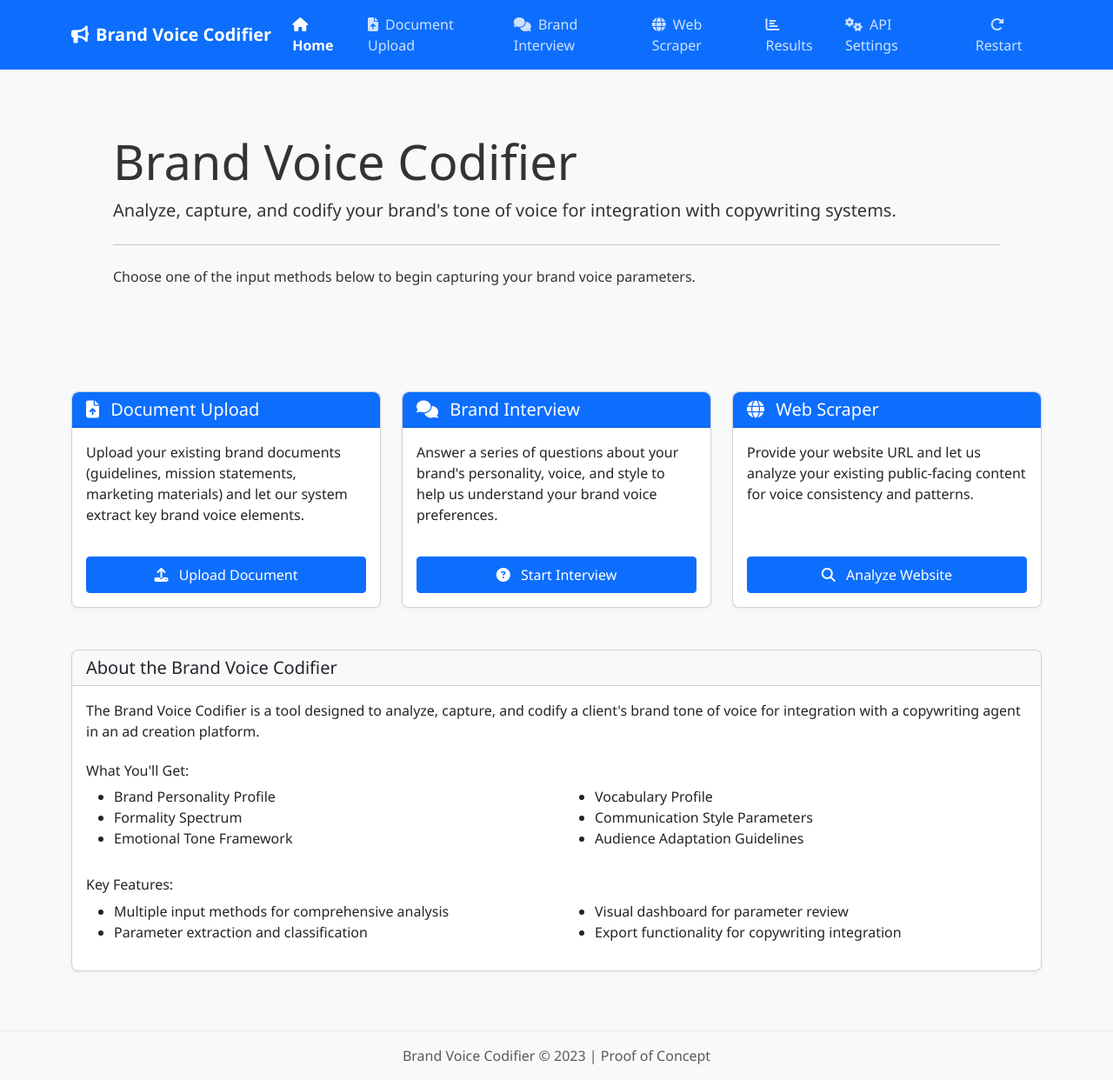
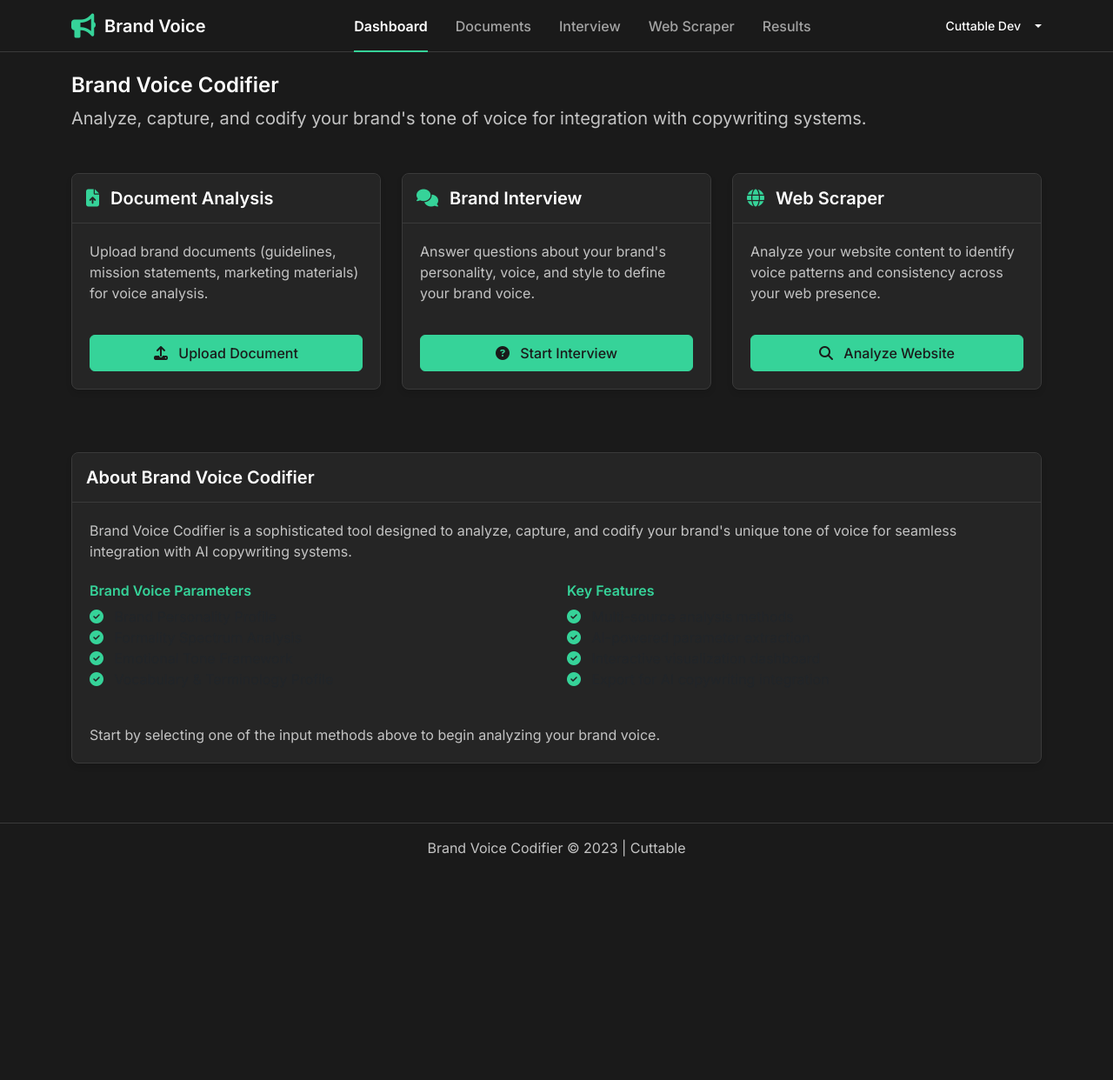
Before and after one commit to tom2tomtomtom/BrandVoice, a Flask app: page / in a window 1280 px wide. Shown: the whole page at 87% size. After the commit the page ends 985 px from the top, so only its background shows below. Run offline with Flask 3, Linux system fonts and the light colour scheme; some libraries are stand-ins or nearby versions.

Commit message:
Add dark theme UI based on design brief

```diff
--- /dev/null
+++ b/static/css/dark-theme.css
@@ -0,0 +1,365 @@
+/* Dark Theme CSS for Brand Voice Codifier */
+
+/* Base Styles */
+:root {
+    --primary-bg: #1a1a1a;
+    --secondary-bg: #252525;
+    --primary-accent: #36d399;
+    --text-primary: #ffffff;
+    --text-secondary: #c4c4c4;
+    --text-placeholder: #6e6e6e;
+    --border-color: #3a3a3a;
+    --success-color: #36d399;
+    --error-color: #ff4d4d;
+    --warning-color: #ffab00;
+    --hover-bg: #2c2c2c;
+    --card-bg: #252525;
+    --input-bg: #2a2a2a;
+    --modal-bg: #252525;
+    --dropdown-bg: #2a2a2a;
+    --transition-speed: 200ms;
+}
+
+body {
+    font-family: 'Inter', -apple-system, BlinkMacSystemFont, 'Segoe UI', Roboto, Oxygen, Ubuntu, Cantarell, 'Open Sans', 'Helvetica Neue', sans-serif;
+    background-color: var(--primary-bg);
+    color: var(--text-primary);
+    min-height: 100vh;
+    display: flex;
+    flex-direction: column;
+    transition: background-color var(--transition-speed) ease;
+}
+
+/* Typography */
+h1, h2, h3, h4, h5, h6 {
+    color: var(--text-primary);
+    font-weight: 600;
+}
+
+h1 {
+    font-size: 24px;
+}
+
+p {
+    color: var(--text-secondary);
+}
+
+a {
+    color: var(--primary-accent);
+    text-decoration: none;
+    transition: color var(--transition-speed) ease;
+}
+
+a:hover {
+    color: var(--primary-accent);
+    opacity: 0.9;
+}
+
+/* Navbar Styles */
+.navbar {
+    height: 60px;
+    background-color: var(--primary-bg) !important;
+    border-bottom: 1px solid var(--border-color);
+    padding: 0 24px;
+}
+
+.navbar-brand {
+    font-weight: 600;
+    color: var(--text-primary) !important;
+    display: flex;
+    align-items: center;
+}
+
+.navbar-brand i {
+    font-size: 28px;
+    margin-right: 10px;
+    color: var(--primary-accent);
+}
+
+.navbar-dark .navbar-nav .nav-link {
+    color: var(--text-primary);
+    opacity: 0.6;
+    font-size: 16px;
+    font-weight: 500;
+    padding: 0;
+    margin: 0 16px;
+    transition: opacity var(--transition-speed) ease;
+    position: relative;
+}
+
+.navbar-dark .navbar-nav .nav-link:hover {
+    opacity: 0.8;
+}
+
+.navbar-dark .navbar-nav .nav-link.active {
+    opacity: 1;
+    color: var(--text-primary);
+}
+
+.navbar-dark .navbar-nav .nav-link.active::after {
+    content: '';
+    position: absolute;
+    bottom: -18px;
+    left: 0;
+    width: 100%;
+    height: 2px;
+    background-color: var(--primary-accent);
+}
+
+/* Restart Button in Navbar */
+#restart-button {
+    color: var(--text-primary);
+    opacity: 0.6;
+    padding: 8px 12px;
+    margin-left: 5px;
+    transition: all var(--transition-speed) ease;
+}
+
+#restart-button:hover {
+    opacity: 0.8;
+    background-color: rgba(255, 77, 77, 0.1);
+}
+
+#restart-button i {
+    margin-right: 5px;
+    color: var(--error-color);
+}
+
+/* Card Styles */
+.card {
+    background-color: var(--card-bg);
+    border: 1px solid var(--border-color);
+    border-radius: 8px;
+    box-shadow: 0 4px 6px rgba(0, 0, 0, 0.1);
+    margin-bottom: 20px;
+    transition: transform var(--transition-speed), box-shadow var(--transition-speed);
+}
+
+.card:hover {
+    transform: translateY(-2px);
+    box-shadow: 0 6px 12px rgba(0, 0, 0, 0.15);
+}
+
+.card-header {
+    background-color: var(--secondary-bg);
+    border-bottom: 1px solid var(--border-color);
+    font-weight: 600;
+    color: var(--text-primary);
+    padding: 16px;
+}
+
+.card-body {
+    padding: 20px;
+}
+
+/* Button Styles */
+.btn {
+    border-radius: 6px;
+    font-weight: 500;
+    font-size: 16px;
+    padding: 8px 16px;
+    transition: all var(--transition-speed) ease;
+}
+
+.btn-primary {
+    background-color: var(--primary-accent);
+    border-color: var(--primary-accent);
+    color: var(--primary-bg);
+}
+
+.btn-primary:hover {
+    background-color: var(--primary-accent);
+    border-color: var(--primary-accent);
+    opacity: 0.9;
+}
+
+.btn-outline-primary {
+    border-color: var(--primary-accent);
+    color: var(--primary-accent);
+}
+
+.btn-outline-primary:hover {
+    background-color: var(--primary-accent);
+    border-color: var(--primary-accent);
+    color: var(--primary-bg);
+}
+
+.btn-danger {
+    background-color: var(--error-color);
+    border-color: var(--error-color);
+}
+
+.btn-danger:hover {
+    background-color: var(--error-color);
+    border-color: var(--error-color);
+    opacity: 0.9;
+}
+
+.btn-secondary {
+    background-color: #3a3a3a;
+    border-color: #3a3a3a;
+    color: var(--text-primary);
+}
+
+.btn-secondary:hover {
+    background-color: #4a4a4a;
+    border-color: #4a4a4a;
+    color: var(--text-primary);
+}
+
+/* Form Styles */
+.form-control, .form-select {
+    background-color: var(--input-bg);
+    border: 1px solid var(--border-color);
+    color: var(--text-primary);
+    border-radius: 6px;
+    padding: 10px 12px;
+}
+
+.form-control:focus, .form-select:focus {
+    background-color: var(--input-bg);
+    border-color: var(--primary-accent);
+    box-shadow: 0 0 0 0.25rem rgba(54, 211, 153, 0.25);
+    color: var(--text-primary);
+}
+
+.form-control::placeholder {
+    color: var(--text-placeholder);
+}
+
+.form-label {
+    color: var(--text-secondary);
+    font-size: 14px;
+    font-weight: 500;
+    margin-bottom: 8px;
+}
+
+/* Alert Styles */
+.alert {
+    border-radius: 6px;
+    border: none;
+}
+
+.alert-success {
+    background-color: rgba(54, 211, 153, 0.1);
+    color: var(--success-color);
+}
+
+.alert-danger {
+    background-color: rgba(255, 77, 77, 0.1);
+    color: var(--error-color);
+}
+
+.alert-warning {
+    background-color: rgba(255, 171, 0, 0.1);
+    color: var(--warning-color);
+}
+
+.alert-info {
+    background-color: rgba(54, 162, 235, 0.1);
+    color: #36a2eb;
+}
+
+/* Modal Styles */
+.modal-content {
+    background-color: var(--modal-bg);
+    border: 1px solid var(--border-color);
+    border-radius: 8px;
+}
+
+.modal-header {
+    border-bottom: 1px solid var(--border-color);
+}
+
+.modal-footer {
+    border-top: 1px solid var(--border-color);
+}
+
+/* Dropdown Styles */
+.dropdown-menu {
+    background-color: var(--dropdown-bg);
+    border: 1px solid var(--border-color);
+    border-radius: 6px;
+    box-shadow: 0 4px 12px rgba(0, 0, 0, 0.15);
+    padding: 8px 0;
+    margin-top: 10px;
+}
+
+.dropdown-item {
+    color: var(--text-primary);
+    padding: 8px 16px;
+    font-size: 14px;
+}
+
+.dropdown-item:hover {
+    background-color: var(--hover-bg);
+    color: var(--text-primary);
+}
+
+.dropdown-divider {
+    border-top: 1px solid var(--border-color);
+    margin: 8px 0;
+}
+
+.dropdown-toggle::after {
+    margin-left: 8px;
+    vertical-align: middle;
+}
+
+/* Jumbotron Styles */
+.jumbotron {
+    background-color: var(--secondary-bg);
+    border: 1px solid var(--border-color);
+}
+
+/* Footer Styles */
+.footer {
+    background-color: var(--primary-bg);
+    border-top: 1px solid var(--border-color);
+    color: var(--text-secondary);
+}
+
+/* Utility Classes */
+.bg-light {
+    background-color: var(--secondary-bg) !important;
+}
+
+.text-muted {
+    color: var(--text-secondary) !important;
+}
+
+.border {
+    border-color: var(--border-color) !important;
+}
+
+/* Chart Colors */
+.chart-colors {
+    --chart-color1: var(--primary-accent);
+    --chart-color2: var(--warning-color);
+    --chart-color3: var(--error-color);
+    --chart-color4: #36a2eb;
+    --chart-color5: #9966ff;
+}
+
+/* Responsive Adjustments */
+@media (max-width: 992px) {
+    .navbar-nav .nav-link {
+        margin: 0 12px;
+    }
+}
+
+@media (max-width: 768px) {
+    .navbar {
+        padding: 0 16px;
+    }
+
+    .navbar-collapse {
+        background-color: var(--primary-bg);
+        padding: 16px;
+        border-bottom: 1px solid var(--border-color);
+    }
+
+    .navbar-dark .navbar-nav .nav-link.active::after {
+        bottom: -8px;
+    }
+}
--- a/templates/base.html
+++ b/templates/base.html
@@ -11,63 +11,76 @@
     <!-- Font Awesome -->
     <link rel="stylesheet" href="https://cdnjs.cloudflare.com/ajax/libs/font-awesome/6.4.0/css/all.min.css">
 
+    <!-- Inter Font -->
+    <link rel="stylesheet" href="https://fonts.googleapis.com/css2?family=Inter:wght@400;500;600;700&display=swap">
+
     <!-- Custom CSS -->
     <link rel="stylesheet" href="{{ url_for('static', filename='css/style.css') }}">
+    <link rel="stylesheet" href="{{ url_for('static', filename='css/dark-theme.css') }}">
 
     {% block extra_css %}{% endblock %}
 </head>
 <body>
-    <nav class="navbar navbar-expand-lg navbar-dark bg-primary">
+    <nav class="navbar navbar-expand-lg navbar-dark">
         <div class="container">
             <a class="navbar-brand" href="{{ url_for('home') }}">
-                <i class="fas fa-bullhorn me-2"></i>Brand Voice Codifier
+                <i class="fas fa-bullhorn"></i>Brand Voice
             </a>
             <button class="navbar-toggler" type="button" data-bs-toggle="collapse" data-bs-target="#navbarNav">
                 <span class="navbar-toggler-icon"></span>
             </button>
             <div class="collapse navbar-collapse" id="navbarNav">
-                <ul class="navbar-nav ms-auto">
+                <ul class="navbar-nav mx-auto">
                     <li class="nav-item">
                         <a class="nav-link {% if request.endpoint == 'home' %}active{% endif %}" href="{{ url_for('home') }}">
-                            <i class="fas fa-home me-1"></i> Home
+                            Dashboard
                         </a>
                     </li>
                     <li class="nav-item">
                         <a class="nav-link {% if request.endpoint == 'document_upload' %}active{% endif %}" href="{{ url_for('document_upload') }}">
-                            <i class="fas fa-file-upload me-1"></i> Document Upload
+                            Documents
                         </a>
                     </li>
                     <li class="nav-item">
                         <a class="nav-link {% if request.endpoint == 'brand_interview' %}active{% endif %}" href="{{ url_for('brand_interview') }}">
-                            <i class="fas fa-comments me-1"></i> Brand Interview
+                            Interview
                         </a>
                     </li>
                     <li class="nav-item">
                         <a class="nav-link {% if request.endpoint == 'web_scraper' %}active{% endif %}" href="{{ url_for('web_scraper') }}">
-                            <i class="fas fa-globe me-1"></i> Web Scraper
+                            Web Scraper
                         </a>
                     </li>
                     <li class="nav-item">
                         <a class="nav-link {% if request.endpoint == 'results' %}active{% endif %}" href="{{ url_for('results') }}">
-                            <i class="fas fa-chart-bar me-1"></i> Results
+                            Results
                         </a>
                     </li>
-                    <li class="nav-item">
-                        <a class="nav-link {% if request.endpoint == 'api_settings' %}active{% endif %}" href="{{ url_for('api_settings') }}">
-                            <i class="fas fa-cogs me-1"></i> API Settings
+                </ul>
+                <div class="d-flex align-items-center">
+                    <div class="dropdown">
+                        <a class="nav-link dropdown-toggle d-flex align-items-center" href="#" role="button" id="userDropdown" data-bs-toggle="dropdown" aria-expanded="false">
+                            <span class="me-2" style="font-size: 14px; font-weight: 500;">Cuttable Dev</span>
+                        </a>
+                        <ul class="dropdown-menu dropdown-menu-end" aria-labelledby="userDropdown">
+                            <li>
+                                <a class="dropdown-item" href="{{ url_for('api_settings') }}">
+                                    <i class="fas fa-cogs me-2"></i> API Settings
                                 </a>
                             </li>
-                    <li class="nav-item">
-                        <form action="{{ url_for('restart') }}" method="post" id="restart-form" class="d-inline">
+                            <li><hr class="dropdown-divider"></li>
+                            <li>
+                                <form action="{{ url_for('restart') }}" method="post" id="restart-form">
                                     <input type="hidden" name="csrf_token" value="{{ csrf_token() }}">
-                            <button type="button" class="btn btn-danger nav-link border-0" id="restart-button"
-                                    style="background-color: transparent;"
+                                    <button type="button" class="dropdown-item text-danger" id="restart-button"
                                             data-bs-toggle="modal" data-bs-target="#restartModal">
-                                <i class="fas fa-redo-alt me-1"></i> Restart
+                                        <i class="fas fa-redo-alt me-2"></i> Restart Application
                                     </button>
                                 </form>
                             </li>
                         </ul>
+                    </div>
+                </div>
             </div>
         </div>
     </nav>
@@ -76,13 +89,13 @@
     <div class="modal fade" id="restartModal" tabindex="-1" aria-labelledby="restartModalLabel" aria-hidden="true">
         <div class="modal-dialog">
             <div class="modal-content">
-                <div class="modal-header bg-danger text-white">
-                    <h5 class="modal-title" id="restartModalLabel"><i class="fas fa-exclamation-triangle me-2"></i> Confirm Restart</h5>
+                <div class="modal-header">
+                    <h5 class="modal-title" id="restartModalLabel"><i class="fas fa-exclamation-triangle me-2" style="color: var(--error-color);"></i> Confirm Restart</h5>
                     <button type="button" class="btn-close btn-close-white" data-bs-dismiss="modal" aria-label="Close"></button>
                 </div>
                 <div class="modal-body">
                     <p>Are you sure you want to restart the application? This will clear all your current data and reset the application to its initial state.</p>
-                    <p class="text-danger"><strong>Warning:</strong> This action cannot be undone.</p>
+                    <p style="color: var(--error-color);"><strong>Warning:</strong> This action cannot be undone.</p>
                 </div>
                 <div class="modal-footer">
                     <button type="button" class="btn btn-secondary" data-bs-dismiss="modal">Cancel</button>
@@ -109,9 +122,9 @@
         {% block content %}{% endblock %}
     </div>
 
-    <footer class="footer mt-auto py-3 bg-light">
+    <footer class="footer mt-auto py-3">
         <div class="container text-center">
-            <span class="text-muted">Brand Voice Codifier &copy; 2023 | Proof of Concept</span>
+            <span class="text-muted">Brand Voice Codifier &copy; 2023 | Cuttable</span>
         </div>
     </footer>
 
--- a/templates/index.html
+++ b/templates/index.html
@@ -1,27 +1,23 @@
 {% extends 'base.html' %}
 
-{% block title %}Brand Voice Codifier - Home{% endblock %}
+{% block title %}Dashboard{% endblock %}
 
 {% block content %}
 <div class="row">
-    <div class="col-12">
-        <div class="jumbotron bg-light p-5 rounded">
-            <h1 class="display-4">Brand Voice Codifier</h1>
-            <p class="lead">Analyze, capture, and codify your brand's tone of voice for integration with copywriting systems.</p>
-            <hr class="my-4">
-            <p>Choose one of the input methods below to begin capturing your brand voice parameters.</p>
-        </div>
+    <div class="col-12 mb-4">
+        <h1>Brand Voice Codifier</h1>
+        <p class="lead">Analyze, capture, and codify your brand's tone of voice for integration with copywriting systems.</p>
     </div>
 </div>
 
-<div class="row mt-4">
+<div class="row mt-2">
     <div class="col-md-4 mb-4">
         <div class="card h-100">
-            <div class="card-header bg-primary text-white">
-                <h5 class="mb-0"><i class="fas fa-file-upload me-2"></i> Document Upload</h5>
+            <div class="card-header">
+                <h5 class="mb-0"><i class="fas fa-file-upload me-2" style="color: var(--primary-accent);"></i> Document Analysis</h5>
             </div>
             <div class="card-body d-flex flex-column">
-                <p>Upload your existing brand documents (guidelines, mission statements, marketing materials) and let our system extract key brand voice elements.</p>
+                <p>Upload brand documents (guidelines, mission statements, marketing materials) for voice analysis.</p>
                 <div class="mt-auto">
                     {% if input_methods.document_upload.used %}
                         <div class="alert alert-success mb-3">
@@ -30,7 +26,7 @@
                     {% endif %}
                     <a href="{{ url_for('document_upload') }}" class="btn btn-primary w-100">
                         {% if input_methods.document_upload.used %}
-                            <i class="fas fa-redo me-2"></i> Analyze Another Document
+                            <i class="fas fa-redo me-2"></i> Analyze New Document
                         {% else %}
                             <i class="fas fa-upload me-2"></i> Upload Document
                         {% endif %}
@@ -42,11 +38,11 @@
 
     <div class="col-md-4 mb-4">
         <div class="card h-100">
-            <div class="card-header bg-primary text-white">
-                <h5 class="mb-0"><i class="fas fa-comments me-2"></i> Brand Interview</h5>
+            <div class="card-header">
+                <h5 class="mb-0"><i class="fas fa-comments me-2" style="color: var(--primary-accent);"></i> Brand Interview</h5>
             </div>
             <div class="card-body d-flex flex-column">
-                <p>Answer a series of questions about your brand's personality, voice, and style to help us understand your brand voice preferences.</p>
+                <p>Answer questions about your brand's personality, voice, and style to define your brand voice.</p>
                 <div class="mt-auto">
                     {% if input_methods.brand_interview.used %}
                         <div class="alert alert-success mb-3">
@@ -67,11 +63,11 @@
 
     <div class="col-md-4 mb-4">
         <div class="card h-100">
-            <div class="card-header bg-primary text-white">
-                <h5 class="mb-0"><i class="fas fa-globe me-2"></i> Web Scraper</h5>
+            <div class="card-header">
+                <h5 class="mb-0"><i class="fas fa-globe me-2" style="color: var(--primary-accent);"></i> Web Scraper</h5>
             </div>
             <div class="card-body d-flex flex-column">
-                <p>Provide your website URL and let us analyze your existing public-facing content for voice consistency and patterns.</p>
+                <p>Analyze your website content to identify voice patterns and consistency across your web presence.</p>
                 <div class="mt-auto">
                     {% if input_methods.web_scraper.used %}
                         <div class="alert alert-success mb-3">
@@ -80,7 +76,7 @@
                     {% endif %}
                     <a href="{{ url_for('web_scraper') }}" class="btn btn-primary w-100">
                         {% if input_methods.web_scraper.used %}
-                            <i class="fas fa-redo me-2"></i> Analyze Another Website
+                            <i class="fas fa-redo me-2"></i> Analyze New Website
                         {% else %}
                             <i class="fas fa-search me-2"></i> Analyze Website
                         {% endif %}
@@ -94,11 +90,11 @@
 {% if input_methods.document_upload.used or input_methods.brand_interview.used or input_methods.web_scraper.used %}
     <div class="row mt-4">
         <div class="col-12">
-            <div class="card bg-success text-white">
-                <div class="card-body text-center">
-                    <h4><i class="fas fa-check-circle me-2"></i> You've completed at least one input method!</h4>
+            <div class="card" style="border-color: var(--primary-accent); background-color: rgba(54, 211, 153, 0.1);">
+                <div class="card-body text-center py-4">
+                    <h4><i class="fas fa-check-circle me-2" style="color: var(--primary-accent);"></i> You've completed at least one input method!</h4>
                     <p>View your brand voice parameters and export them for use in copywriting systems.</p>
-                    <a href="{{ url_for('results') }}" class="btn btn-light btn-lg">
+                    <a href="{{ url_for('results') }}" class="btn btn-primary btn-lg px-4 py-2 mt-2">
                         <i class="fas fa-chart-bar me-2"></i> View Results
                     </a>
                 </div>
@@ -107,47 +103,38 @@
     </div>
 {% endif %}
 
-<div class="row mt-4">
+<div class="row mt-5">
     <div class="col-12">
         <div class="card">
-            <div class="card-header bg-light">
-                <h5 class="mb-0">About the Brand Voice Codifier</h5>
+            <div class="card-header">
+                <h5 class="mb-0">About Brand Voice Codifier</h5>
             </div>
             <div class="card-body">
-                <p>The Brand Voice Codifier is a tool designed to analyze, capture, and codify a client's brand tone of voice for integration with a copywriting agent in an ad creation platform.</p>
+                <p>Brand Voice Codifier is a sophisticated tool designed to analyze, capture, and codify your brand's unique tone of voice for seamless integration with AI copywriting systems.</p>
 
-                <h6 class="mt-4">What You'll Get:</h6>
-                <div class="row">
+                <div class="row mt-4">
                     <div class="col-md-6">
-                        <ul>
-                            <li>Brand Personality Profile</li>
-                            <li>Formality Spectrum</li>
-                            <li>Emotional Tone Framework</li>
+                        <h6 style="color: var(--primary-accent);">Brand Voice Parameters</h6>
+                        <ul class="list-unstyled">
+                            <li><i class="fas fa-check-circle me-2" style="color: var(--primary-accent);"></i> Brand Personality Profile</li>
+                            <li><i class="fas fa-check-circle me-2" style="color: var(--primary-accent);"></i> Formality Spectrum Analysis</li>
+                            <li><i class="fas fa-check-circle me-2" style="color: var(--primary-accent);"></i> Emotional Tone Framework</li>
+                            <li><i class="fas fa-check-circle me-2" style="color: var(--primary-accent);"></i> Vocabulary & Terminology Profile</li>
                         </ul>
                     </div>
                     <div class="col-md-6">
-                        <ul>
-                            <li>Vocabulary Profile</li>
-                            <li>Communication Style Parameters</li>
-                            <li>Audience Adaptation Guidelines</li>
+                        <h6 style="color: var(--primary-accent);">Key Features</h6>
+                        <ul class="list-unstyled">
+                            <li><i class="fas fa-check-circle me-2" style="color: var(--primary-accent);"></i> Multi-source analysis methods</li>
+                            <li><i class="fas fa-check-circle me-2" style="color: var(--primary-accent);"></i> AI-powered parameter extraction</li>
+                            <li><i class="fas fa-check-circle me-2" style="color: var(--primary-accent);"></i> Interactive visualization dashboard</li>
+                            <li><i class="fas fa-check-circle me-2" style="color: var(--primary-accent);"></i> Export for AI copywriting integration</li>
                         </ul>
                     </div>
                 </div>
 
-                <h6 class="mt-3">Key Features:</h6>
-                <div class="row">
-                    <div class="col-md-6">
-                        <ul>
-                            <li>Multiple input methods for comprehensive analysis</li>
-                            <li>Parameter extraction and classification</li>
-                        </ul>
-                    </div>
-                    <div class="col-md-6">
-                        <ul>
-                            <li>Visual dashboard for parameter review</li>
-                            <li>Export functionality for copywriting integration</li>
-                        </ul>
-                    </div>
+                <div class="mt-4">
+                    <p class="mb-0" style="color: var(--text-secondary);">Start by selecting one of the input methods above to begin analyzing your brand voice.</p>
                 </div>
             </div>
         </div>
```
Lines whose indentation alone changed are shown as unchanged.
